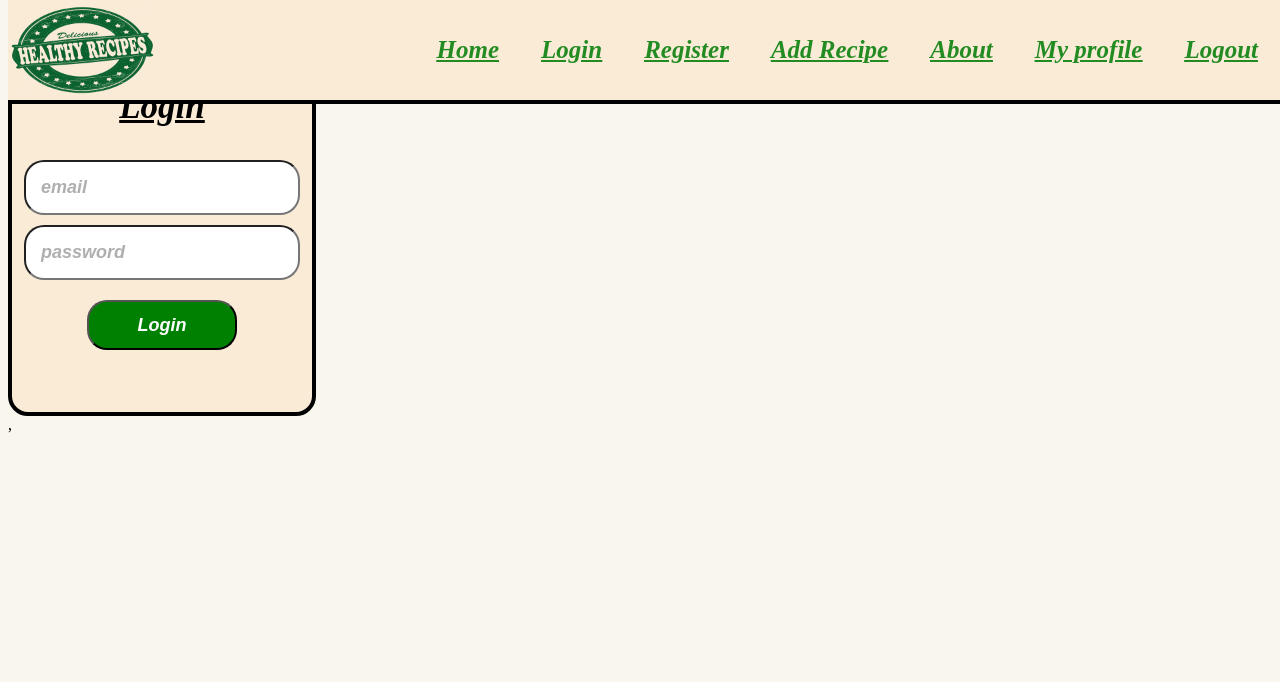
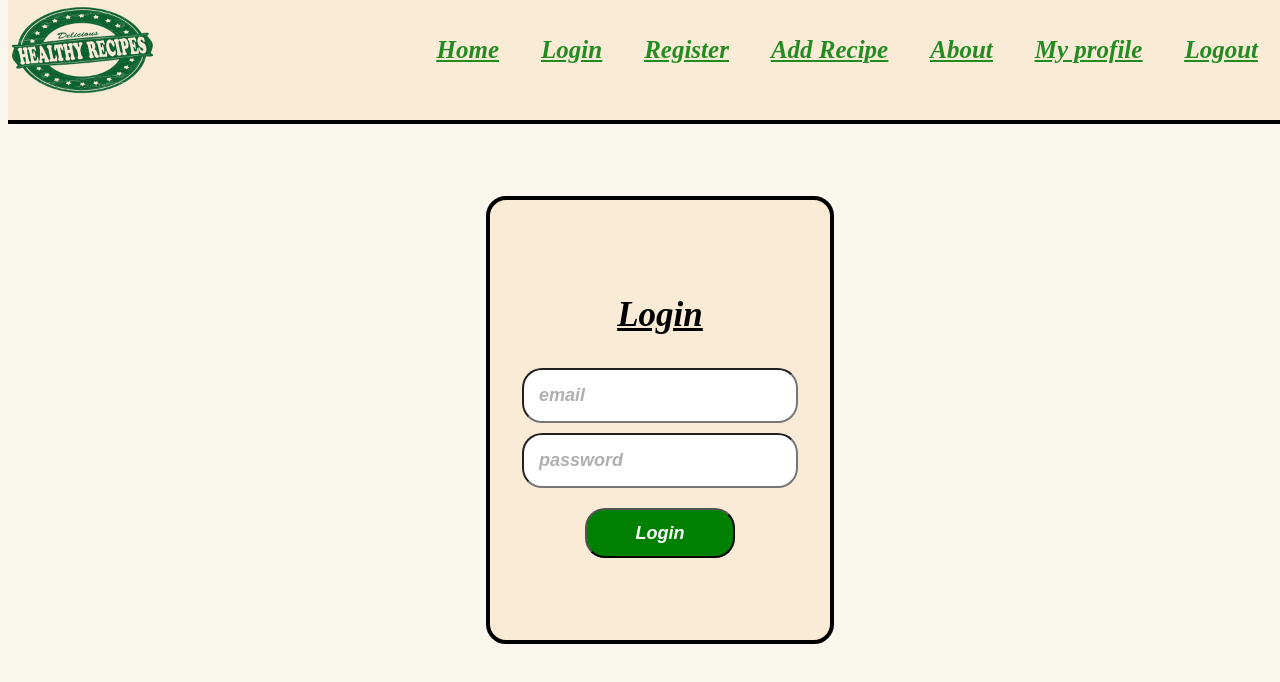
Before and after one commit to ViktorGeorgiev98/fhealthyRecipesBlogReactFullStack, a React (Vite) app in the folder client/: page /login in a window 1280 px wide. Shown: the top 682 px of the page. Built offline with nearby package versions, Linux system fonts and the light colour scheme.

Commit message:
created error page not found component and css, also small changes to login and register

```diff
--- a/client/src/App.css
+++ b/client/src/App.css
@@ -2,3 +2,4 @@
 @import '../src/components/Home/HomePage.css';
 @import '../src/components/LoginRegister/Login.css';
 @import '../src/components/LoginRegister/Register.css';
+@import '../src/components/ErrorPage/ErrorPage.css';
--- a/client/src/App.jsx
+++ b/client/src/App.jsx
@@ -1,5 +1,6 @@
 
 import './App.css'
+import ErrorPage from './components/ErrorPage/ErrorPage';
 import HomePage from './components/Home/HomePage';
 import Login from './components/LoginRegister/Login';
 import Register from './components/LoginRegister/Register';
@@ -16,6 +17,7 @@ function App() {
         <Route path='/' element={<HomePage />} />
         <Route path='/login' element={<Login />} />
         <Route path='/register' element={<Register />} />
+        <Route path='*' element={<ErrorPage />} />
       </Routes>
     </>
   )
--- /dev/null
+++ b/client/src/components/ErrorPage/ErrorPage.css
@@ -0,0 +1,21 @@
+
+.error-page {
+    border: 4px solid black;
+    display:flex;
+    flex-direction: column;
+    align-items: center;
+    justify-content: center;
+    position: absolute;
+    top: 50%;
+    left: 50%;
+    transform: translate(-50%, -50%);
+    z-index: 99; /* Adjust the value as needed */
+    /* padding-top: 80px; */
+    margin-top: 80px;
+}
+.error-404 {
+    padding: 20px;
+    margin: 20px;
+    box-shadow: black;
+    background-color: antiquewhite;
+}
--- /dev/null
+++ b/client/src/components/ErrorPage/ErrorPage.jsx
@@ -0,0 +1,9 @@
+const ErrorPage = () => {
+    return (
+        <div className="error-page">
+            <img className="error-404" src="../src/assets/error404.jpg" alt="" />
+        </div>
+    )
+}
+
+export default ErrorPage;
--- a/client/src/components/Home/HomePage.css
+++ b/client/src/components/Home/HomePage.css
@@ -1,3 +1,7 @@
 .home {
-    vertical-align: bottom;
+    position: absolute;
+    top: 50%;
+    left: 50%;
+    transform: translate(-50%, -50%);
+    z-index: 1000; /* Adjust the value as needed */
 }
--- a/client/src/components/LoginRegister/Login.css
+++ b/client/src/components/LoginRegister/Login.css
@@ -7,8 +7,29 @@
     justify-content: center;
     display: flex;
     align-items: center;
+    padding: 20px;
+    margin: 20px;
+    display:flex;
+    flex-direction: column;
+    align-items: center;
+    justify-content: center;
+    position: absolute;
+    top: 50%;
+    left: 50%;
+    transform: translate(-50%, -50%);
+    z-index: 99; /* Adjust the value as needed */
+    /* opacity: 0; Start with 0 opacity */
+    /* animation: slideUp 1s ease forwards; Animation properties */
+}
 
-}
+/* @keyframes slideUp {
+    to {
+        opacity: 1; /* End with full opacity */
+        /* transform: translate(-50%, -50%); Slide up to original position */
+    /* } */
+/* } */
+
+
 
 .login-form {
     h1 {
--- a/client/src/components/LoginRegister/Register.css
+++ b/client/src/components/LoginRegister/Register.css
@@ -7,6 +7,13 @@
     justify-content: center;
     display: flex;
     align-items: center;
+    padding: 20px;
+    margin: 20px;
+    position: absolute;
+    top: 50%;
+    left: 50%;
+    transform: translate(-50%, -50%);
+    z-index: 1000; /* Adjust the value as needed */
 
 }
 
--- a/client/src/components/NavBar/NavBar.css
+++ b/client/src/components/NavBar/NavBar.css
@@ -6,9 +6,10 @@
 }
 
 .nav-bar {
-    z-index: 1000;
+    z-index: 100;
     /* padding: 2em; */
-    margin: 0px 0px 20px 0px;
+    margin: 0 0 20px 0;
+    padding: 0 0 20px 0;
     width: 100%;
     border-bottom: 4px solid black;
     position: absolute;
```
Also changed, not shown: client/src/assets/error404.jpg (added).
